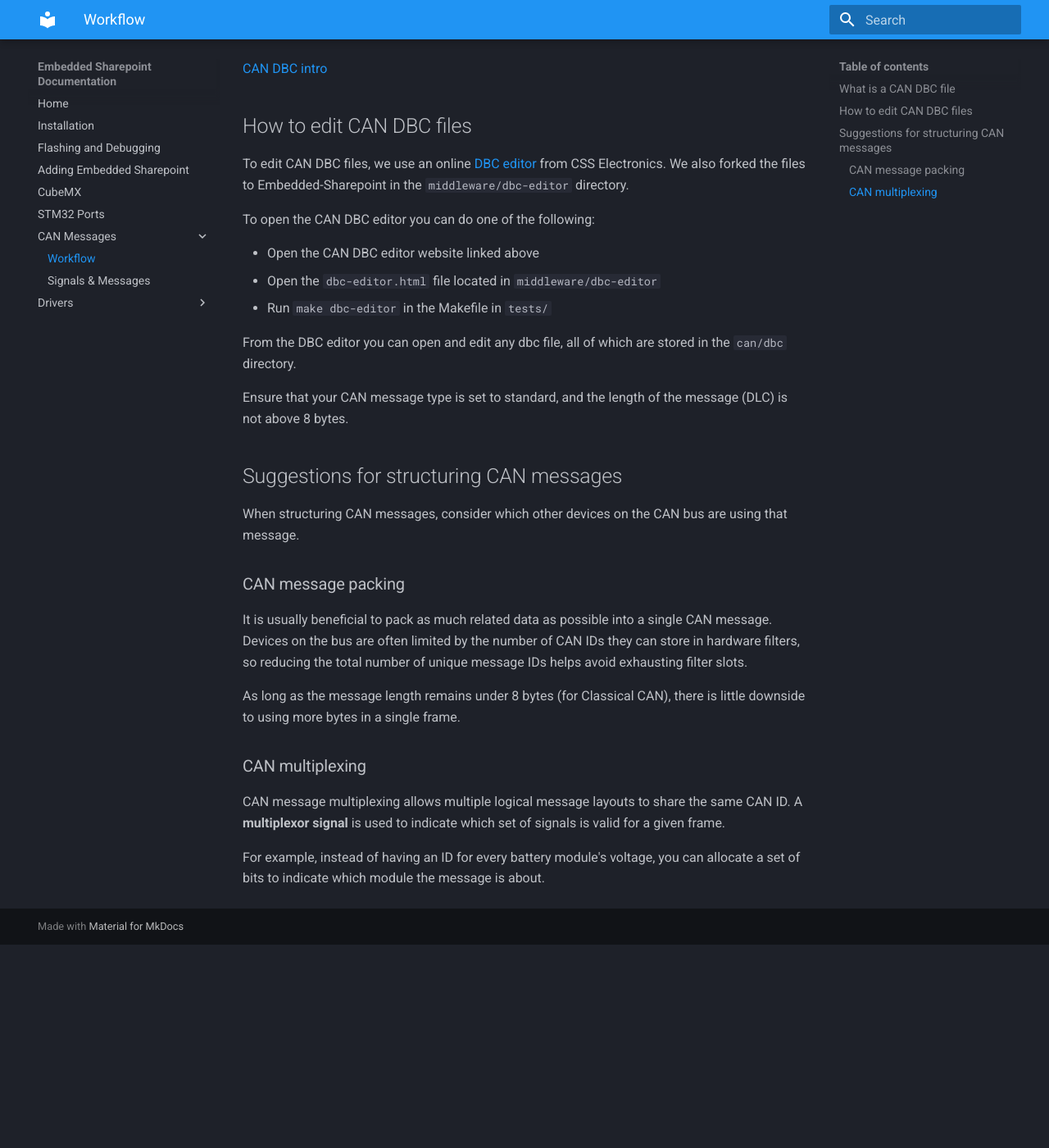
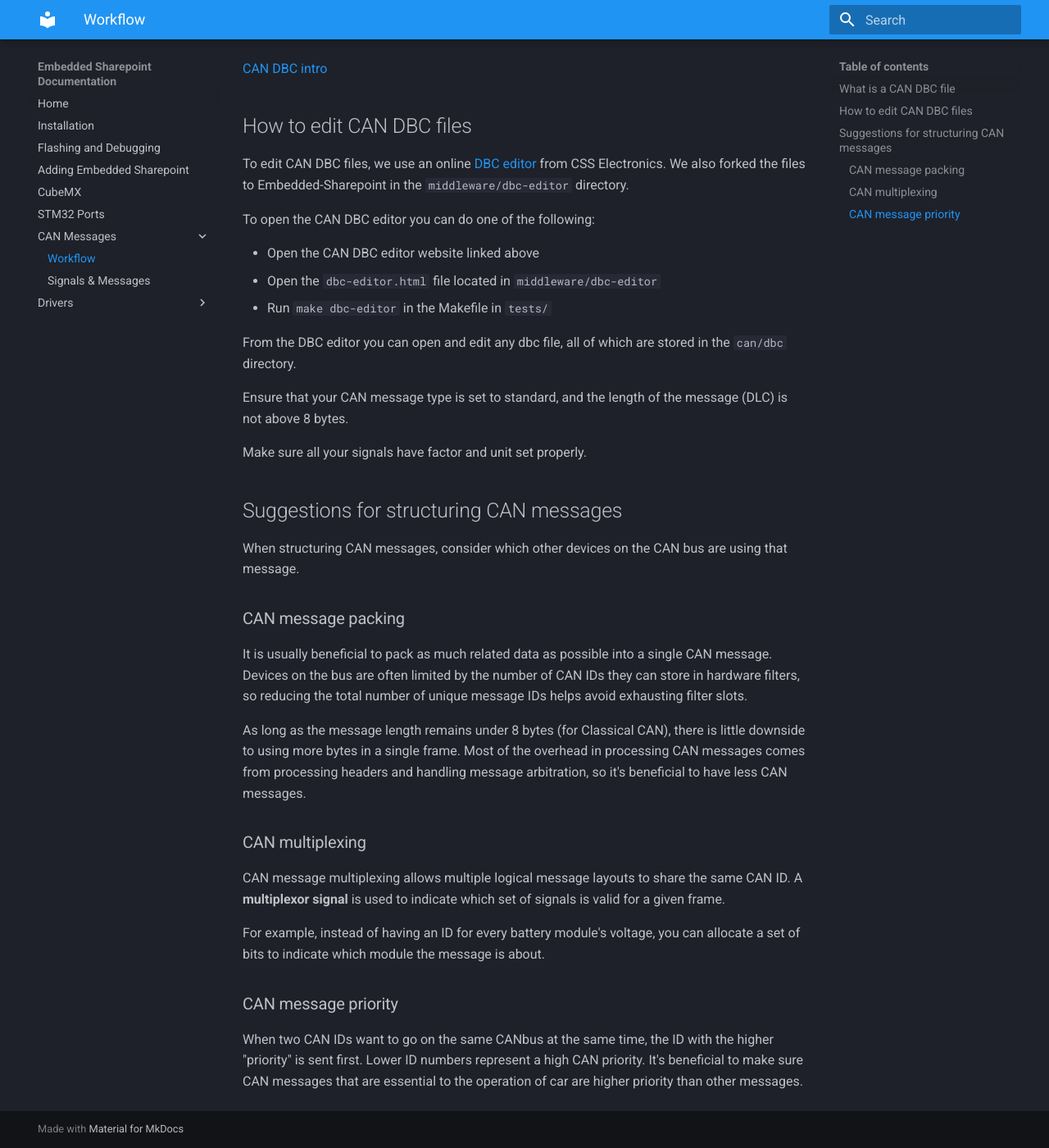
Before and after one commit to lhr-solar/Embedded-Sharepoint, an MkDocs documentation site: the page built from docs/dbcEditor.md, in a window 1280 px wide and 1400 px high, scrolled down 371 px. Shown: the whole window at 82% size. Built offline with MkDocs 1.6.1 and Material for MkDocs 9.7.7, drawn with Linux system fonts in a browser that asks for light colours; before the commit the page ends 1523 px from its top, so only the background shows below that.

Commit message:
little shah

```diff
--- a/docs/dbcEditor.md
+++ b/docs/dbcEditor.md
@@ -20,15 +20,21 @@ From the DBC editor you can open and edit any dbc file, all of which are stored
 
 Ensure that your CAN message type is set to standard, and the length of the message (DLC) is not above 8 bytes.
 
+Make sure all your signals have factor and unit set properly.
+
 ## Suggestions for structuring CAN messages
 When structuring CAN messages, consider which other devices on the CAN bus are using that message.
 
 ### CAN message packing
 It is usually beneficial to pack as much related data as possible into a single CAN message. Devices on the bus are often limited by the number of CAN IDs they can store in hardware filters, so reducing the total number of unique message IDs helps avoid exhausting filter slots.
 
-As long as the message length remains under 8 bytes (for Classical CAN), there is little downside to using more bytes in a single frame.
+As long as the message length remains under 8 bytes (for Classical CAN), there is little downside to using more bytes in a single frame. Most of the overhead in processing CAN messages comes from processing headers and handling message arbitration, so it's beneficial to have less CAN messages.
 
 ### CAN multiplexing
 CAN message multiplexing allows multiple logical message layouts to share the same CAN ID. A **multiplexor signal** is used to indicate which set of signals is valid for a given frame.
 
 For example, instead of having an ID for every battery module's voltage, you can allocate a set of bits to indicate which module the message is about.
+
+
+### CAN message priority
+When two CAN IDs want to go on the same CANbus at the same time, the ID with the higher "priority" is sent first. Lower ID numbers represent a high CAN priority. It's beneficial to make sure CAN messages that are essential to the operation of car are higher priority than other messages.
```
Also changed, not shown: 2 other files.
